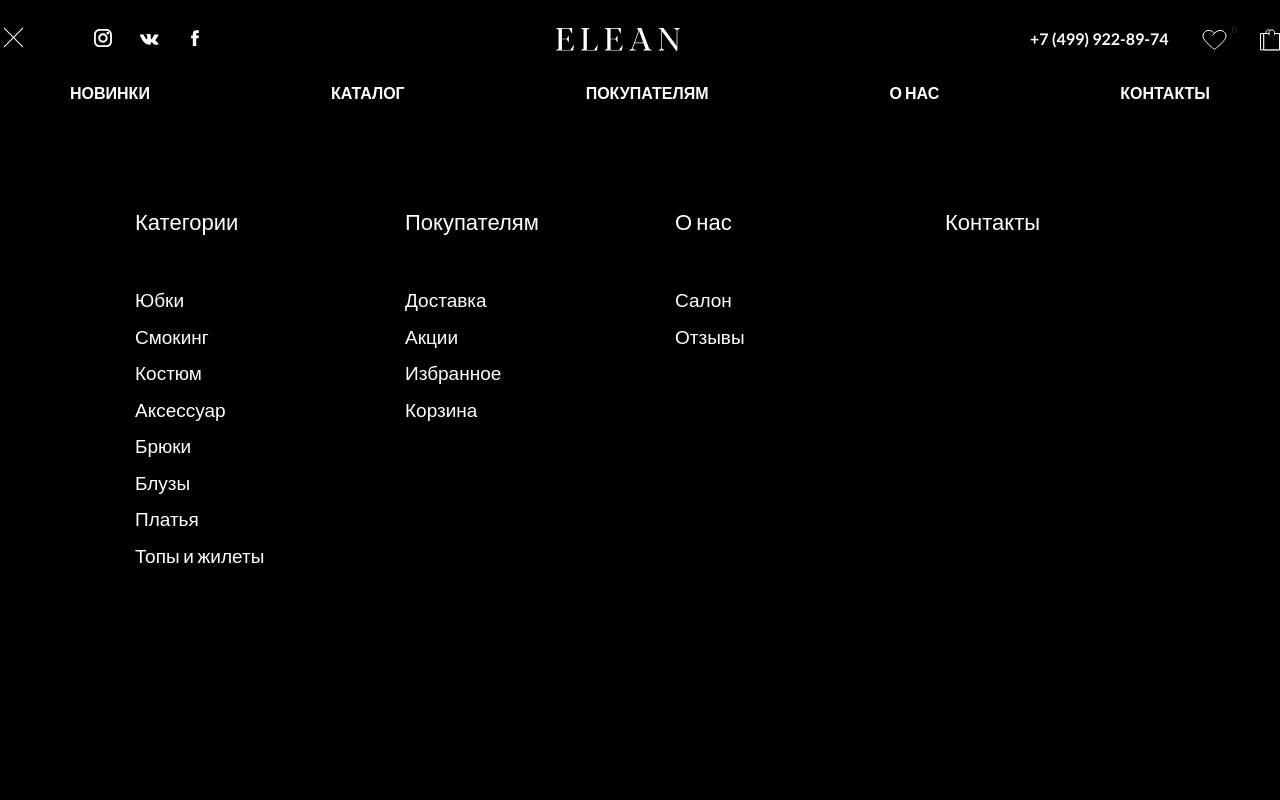
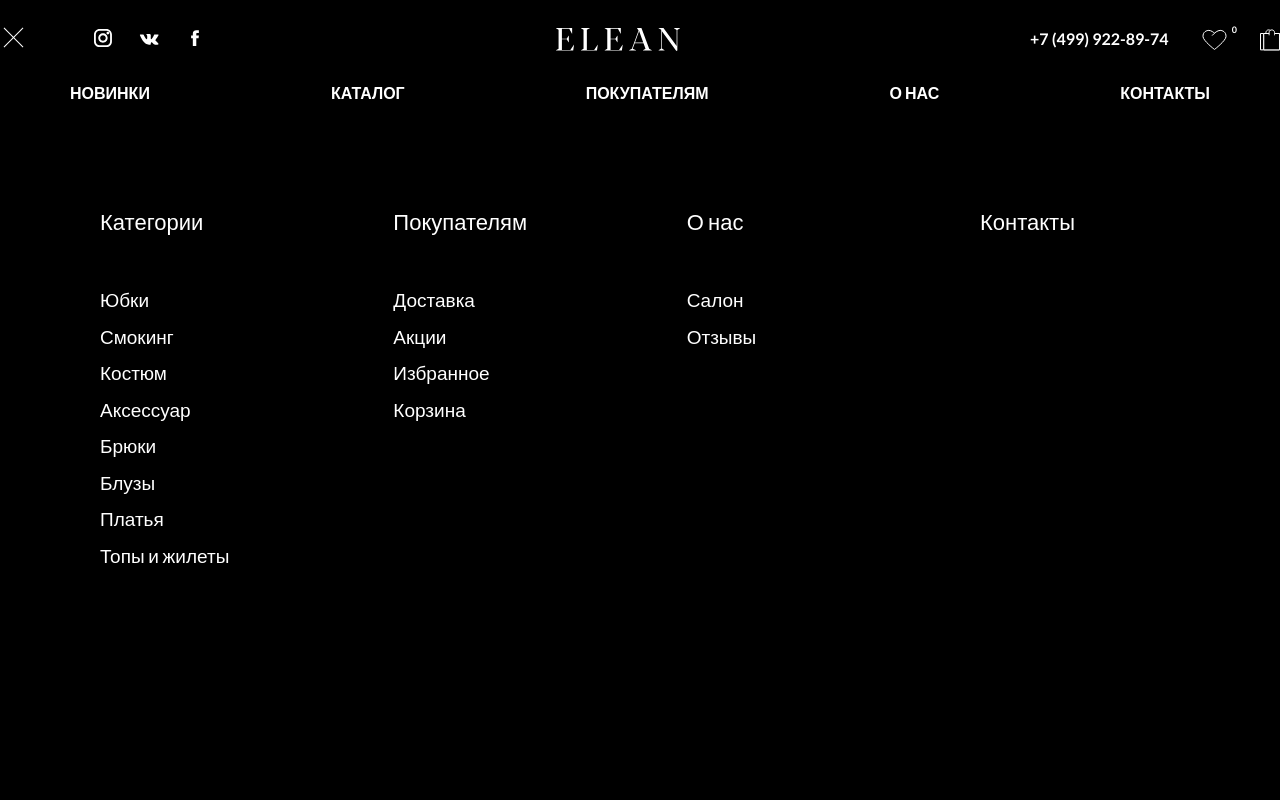
Before and after one commit to maxbronnikov10/dvelili, a website: page src/index.html in a window 1280 px wide. Both pictures are taken after a click on the element 13 px from the left and 38 px from the top of the page. Shown: the top 800 px of the page. Drawn offline with nearby package versions, Linux system fonts and the light colour scheme; files that its build step writes are made by us from their sources.

Commit message:
delete errors and add new styles, scripts

```diff
--- a/src/index.html
+++ b/src/index.html
@@ -64,12 +64,14 @@
                     </div>
 
                     <div class="promo__logo">
+                        <a href="#">
                             <svg width="124" height="23" viewBox="0 0 124 23" fill="none"
                                 xmlns="http://www.w3.org/2000/svg">
                                 <path
                                     d="M83.1165 15.1942V14.5196H87.2429L83.1165 2.99292V0.000294635H85.4413L93.1816 20.8428L95.8516 22.2828V22.5827H86.9733V22.2828L89.519 20.8268L87.4964 15.1945H83.1165V15.1942ZM105.909 20.6069L108.562 22.2988V22.5824H102.607V22.2988L105.229 20.6069V1.75623L102.607 0.299893V0H107.457L120.634 18.0049V1.97557L117.98 0.2839V0.000294635H124V0.2839L121.346 1.97557V22.5824L120.348 23L105.909 3.29825V20.6069H105.909ZM0 22.2828L2.57279 20.8428V1.75653L0 0.300197V0.000294635H16.1331V5.73966H15.9875L13.2691 0.674918H5.90641V10.665H10.6802L12.5734 7.77951H12.8433V14.3057H12.5734L10.6802 11.3396H5.90641V21.9081H14.3479L17.8864 16.8274L18.0265 16.8434L17.1906 22.5827H0.000303802V22.2828H0ZM83.1165 0.000294635V2.99292L78.9905 14.5196H83.1165V15.1942H78.737L76.7302 20.8265H76.7466L80.0693 22.2825V22.5824H73.068V22.2825L75.8943 20.8425L82.5615 2.41456L81.0617 0.299893V0H83.1165V0.000294635ZM24.9601 0.000294635H33.7736V0.300197L30.8665 1.75653V21.9081H38.1374L41.6759 16.8274L41.816 16.8434L40.9801 22.5827H24.9601V22.2828L27.5329 20.8428V1.75653L24.9601 0.300197V0.000294635ZM48.6903 22.2828L51.2631 20.8428V1.75653L48.6903 0.300197V0.000294635H64.8234V5.73966H64.6778L61.9594 0.674918H54.5967V10.665H59.3702L61.2636 7.77951H61.5336V14.3057H61.2636L59.3702 11.3396H54.5967V21.9081H63.0382L66.5767 16.8274L66.7171 16.8434L65.8809 22.5827H48.6903V22.2828Z"
                                     fill="#222222" />
                             </svg>
+                        </a>
                     </div>
 
                     <div class="promo__order">
@@ -77,15 +79,18 @@
                             <a href="tel:+74999228974" class="promo__phone">+7 (499) 922-89-74</a>
                         </div>
                         <div class="promo__favorites">
+                            <a href="">
                                 <svg width="25" height="21" viewBox="0 0 25 21" fill="none"
                                     xmlns="http://www.w3.org/2000/svg">
                                     <path
                                         d="M12.5769 4.24603C11.8813 3.62026 9.21613 1.37173 6.85609 1.39471C4.43734 1.41857 0.70379 3.00156 1.0187 7.69219C1.29714 11.8357 12.3919 20.3561 12.3919 20.3561C12.4613 20.4073 12.5334 20.4073 12.6081 20.3561C12.6081 20.3561 23.7029 11.8348 23.9813 7.69219C24.2962 3.00156 20.5627 1.41857 18.143 1.39471C15.4022 1.36819 12.2496 4.40512 12.2496 4.40512L10.1093 6.58736"
                                         stroke="#333333" stroke-miterlimit="3.8637" />
                                 </svg>
+                            </a>
                             <div class="promo__count">0</div>
                         </div>
                         <div class="promo__cart">
+                            <a href="">
                                 <svg width="20" height="22" viewBox="0 0 20 22" fill="none"
                                     xmlns="http://www.w3.org/2000/svg">
                                     <path d="M3.67929 20.8598H0.499023V4.50195H3.73406" stroke="#333333"
@@ -100,6 +105,7 @@
                                         d="M9.12598 6.27259C9.12598 6.27259 9.12598 4.90562 9.12598 3.47365C9.12598 2.04167 10.3329 0.880859 11.8218 0.880859C13.3108 0.880859 14.5177 2.04167 14.5177 3.47365C14.5177 4.90562 14.5177 6.27259 14.5177 6.27259"
                                         stroke="#333333" stroke-miterlimit="3.8637" />
                                 </svg>
+                            </a>
                             <div class="promo__count">0</div>
                         </div>
                     </div>
@@ -116,65 +122,7 @@
                 </ul>
             </nav>
         </div>
-        <div class="promo__dropdownmenu">
-            <div class="container">
-                <div class="promo__dropdownmenu-wrapper">
-                    <div class="promo__dropdownmenu-header">Категории</div>
-                    <div class="promo__dropdownmenu-header">Покупателям</div>
-                    <div class="promo__dropdownmenu-header">О нас</div>
-                    <div class="promo__dropdownmenu-header">Контакты</div>
-                    <ul class="promo__list">
-                        <li class="promo__list-item">
-                            <a href="#">Юбки</a>
-                        </li>
-                        <li class="promo__list-item">
-                            <a href="#">Смокинг</a>
-                        </li>
-                        <li class="promo__list-item">
-                            <a href="#">Костюм</a>
-                        </li>
-                        <li class="promo__list-item">
-                            <a href="#">Аксессуар</a>
-                        </li>
-                        <li class="promo__list-item">
-                            <a href="#">Брюки</a>
-                        </li>
-                        <li class="promo__list-item">
-                            <a href="#">Блузы</a>
-                        </li>
-                        <li class="promo__list-item">
-                            <a href="#">Платья</a>
-                        </li>
-                        <li class="promo__list-item">
-                            <a href="#">Топы и жилеты</a>
-                        </li>
-                    </ul>
-                    <ul class="promo__list">
-                        <li class="promo__list-item">
-                            <a href="#">Доставка
-                            </a>
-                        </li>
-                        <li class="promo__list-item">
-                            <a href="#">Акции</a>
-                        </li>
-                        <li class="promo__list-item">
-                            <a href="#">Избранное</a>
-                        </li>
-                        <li class="promo__list-item">
-                            <a href="#">Корзина</a>
-                        </li>
-                    </ul>
-                    <ul class="promo__list">
-                        <li class="promo__list-item">
-                            <a href="#">Салон</a>
-                        </li>
-                        <li class="promo__list-item">
-                            <a href="#">Отзывы</a>
-                        </li>
-                    </ul>
-                </div>
-            </div>
-        </div>
+
     </section>
     <section class="presentation">
         <div class="presentation__wrapper">
@@ -182,6 +130,66 @@
                 <div class="presentation__content">
                     <div class="presentation__text">Дорого, богато</div>
                     <button class="btn">Каталог изделий</button>
+                </div>
+            </div>
+        </div>
+        <div class="presentation__dropdownmenu ">
+            <div class="container">
+                <div class="presentation__dropdownmenu-wrapper">
+                    <div class="presentation__dropdownmenu-header">Категории</div>
+                    <div class="presentation__dropdownmenu-header">Покупателям</div>
+                    <div class="presentation__dropdownmenu-header">О нас</div>
+                    <div class="presentation__dropdownmenu-header">Контакты</div>
+                    <ul class="presentation__list">
+                        <li class="presentation__list-item">
+                            <a href="#">Юбки</a>
+                        </li>
+                        <li class="presentation__list-item">
+                            <a href="#">Смокинг</a>
+                        </li>
+                        <li class="presentation__list-item">
+                            <a href="#">Костюм</a>
+                        </li>
+                        <li class="presentation__list-item">
+                            <a href="#">Аксессуар</a>
+                        </li>
+                        <li class="presentation__list-item">
+                            <a href="#">Брюки</a>
+                        </li>
+                        <li class="presentation__list-item">
+                            <a href="#">Блузы</a>
+                        </li>
+                        <li class="presentation__list-item">
+                            <a href="#">Платья</a>
+                        </li>
+                        <li class="presentation__list-item">
+                            <a href="#">Топы и жилеты</a>
+                        </li>
+                    </ul>
+                    <ul class="presentation__list">
+                        <li class="presentation__list-item">
+                            <a href="#">Доставка
+                            </a>
+                        </li>
+                        <li class="presentation__list-item">
+                            <a href="#">Акции</a>
+                        </li>
+                        <li class="presentation__list-item">
+                            <a href="#">Избранное</a>
+                        </li>
+                        <li class="presentation__list-item">
+                            <a href="#">Корзина</a>
+                        </li>
+                    </ul>
+                    <ul class="presentation__list">
+                        <li class="presentation__list-item">
+                            <a href="#">Салон</a>
+                        </li>
+                        <li class="presentation__list-item">
+                            <a href="#">Отзывы</a>
+                        </li>
+                    </ul>
+                </div>
             </div>
         </div>
         </div>
@@ -490,7 +498,7 @@
         </div>
     </footer>
 
-    <a href="#up" class="pageup">
+    <a href="#up" class="pageup pageup-hidden pageup-none">
         <svg aria-hidden="true" focusable="false" data-prefix="fas" data-icon="chevron-circle-up"
             class="svg-inline--fa fa-chevron-circle-up fa-w-16" role="img" xmlns="http://www.w3.org/2000/svg"
             viewBox="0 0 512 512">
--- a/src/js/script.js
+++ b/src/js/script.js
@@ -7,10 +7,11 @@ const hamburger = document.querySelector('.promo__hamburger'),
     promo = document.querySelector('.promo'),
     menuList = document.querySelectorAll('.promo__menu-item'),
     wrapper = document.querySelector('.presentation__wrapper'),
-    dropdownmenu = document.querySelector('.promo__dropdownmenu'),
+    dropdownmenu = document.querySelector('.presentation__dropdownmenu'),
     pageup = document.querySelector('.pageup');
 
 hamburger.addEventListener('click', () => {
+    hamburger.style.pointerEvents = 'none'
     promo.classList.toggle('promo-active');
     hamburger.classList.toggle('promo__hamburger-active');
     logo.classList.toggle('promo__logo-active');
@@ -21,33 +22,76 @@ hamburger.addEventListener('click', () => {
     menuList.forEach(function (e) {
         e.classList.toggle('promo__menu-item-active');
     });
-    dropdownmenu.classList.toggle('promo__dropdownmenu-active');
-    wrapper.classList.toggle('promo__wrapper-active');
 
+
+    if (wrapper.classList.contains('presentation__wrapper-active')) {
+        wrapper.classList.remove('presentation__wrapper-active');
+        setTimeout(function () {
+            wrapper.classList.remove('presentation__wrapper-hidden');
+        }, 20);
+    } else {
+        wrapper.classList.add('presentation__wrapper-hidden');
+        wrapper.addEventListener('transitionend', function (e) {
+            wrapper.classList.add('presentation__wrapper-active');
+        }, {
+            capture: false,
+            once: true,
+            passive: false
+        });
+    }
+    // if (dropdownmenu.classList.contains('presentation__dropdownmenu-none')) {
+    //     dropdownmenu.classList.remove('presentation__dropdownmenu-none');
+    //     dropdownmenu.classList.add('presentation__dropdownmenu-active');
+    //     setTimeout(function () {
+    //         dropdownmenu.classList.remove('presentation__dropdownmenu-hidden');
+    //     }, 20);
+    // } else {
+    //     dropdownmenu.classList.add('presentation__dropdownmenu-hidden');
+    //     dropdownmenu.addEventListener('transitionend', function (e) {
+    //         dropdownmenu.classList.add('presentation__dropdownmenu-none');
+    //         dropdownmenu.classList.remove('presentation__dropdownmenu-active');
+    //     }, {
+    //         capture: false,
+    //         once: true,
+    //         passive: false
+    //     });
+    // }
+
+    dropdownmenu.classList.toggle("presentation__dropdownmenu-active");
+
+    setTimeout(() => {
+        hamburger.style.pointerEvents = 'auto'
+    }, 500);
 });
 
 window.addEventListener('scroll', function () {
-    if (window.scrollY > 1200) {
-        pageup.classList.remove("pageup-fadeout");
-        pageup.classList.add("pageup-fadein");
-    } else {
-        if (pageup.classList.contains("pageup-fadein")) {
-            console.log("поешь говна");
-            pageup.classList.remove("pageup-fadein");
-            pageup.classList.add("pageup-fadeout");
+    if (window.scrollY > 1200 && pageup.classList.contains('pageup-none')) {
+        console.log('вкусно?');
+        pageup.classList.remove('pageup-none');
+        pageup.classList.add('pageup-active');
+        setTimeout(function () {
+            pageup.classList.remove('pageup-hidden');
+        }, 20);
     }
+    else if (window.scrollY < 1200 && pageup.classList.contains('pageup-active')) {
+        console.log('пососи');
+        pageup.classList.add('pageup-hidden');
+        pageup.addEventListener('transitionend', function (e) {
+            pageup.classList.add('pageup-none');
+            pageup.classList.remove('pageup-active');
+        }, {
+            capture: false,
+            once: true,
+            passive: false
+        });
     }
 });
 
 pageup.addEventListener('click', function (e) {
     e.preventDefault();
-    if (getComputedStyle(pageup).opacity != 0) {
-        console.log('ага соси');
-
     const blockID = pageup.getAttribute('href')
     document.querySelector(blockID).scrollIntoView({
         behavior: 'smooth',
         block: 'start'
     });
-    }
 });
--- a/src/sass/blocks/_buttons.sass
+++ b/src/sass/blocks/_buttons.sass
@@ -12,8 +12,10 @@
     font-weight: bold
     text-transform: uppercase
     background-color: rgba(0, 0, 0, 0.3)
+    transition: .9s all
+    &:hover
+        border-radius: 20px
     &-white
-        transition: .9s
         background-color: #fff
         color: #000
         border: 1px solid #000
@@ -21,10 +23,8 @@
             background: black
             color: #fff
     &-black
-        transition: all .7s
         background-color: #000
         &:hover
-            border-radius: 20px
             border: 1px solid #000
             background: #fff
             color: #000
--- a/src/sass/blocks/_presentation.sass
+++ b/src/sass/blocks/_presentation.sass
@@ -1,14 +1,18 @@
 .presentation
-    margin-top: 10px
+    position: relative
     &__wrapper
-        height: calc(100vh - 115px)
+        padding-top: 10px
+        height: calc(100vh - 105px)
         background: url('../img/main_bg.jpg') center/cover no-repeat
         width: 100%
         display: flex
         align-items: flex-end
         justify-content: center
+        transition: all .3s
         &-active
             display: none
+        &-hidden
+            opacity: 0
     &__content
         padding-bottom: 80px
     &__text
@@ -16,6 +20,38 @@
         font-size: 36px
         text-align: center
         color: #FFFFFF
+    &__dropdownmenu
+        position: absolute
+        top: -1150px
+        width: 100%
+        padding-top: 100px
+        background-color: #000
+        height: calc(100vh - 15px)
+        transition-delay: .5s
+        transition: all .5s
+        display: block
+        &-active
+            top: 0
+        &-header
+            font-size: 22px
+            color: #fff
+        &-wrapper
+            width: 1080px
+            margin: 0 auto
+            display: grid
+            grid-template: repeat(2, auto)/repeat(4,200px)
+            grid-auto-rows: 120px
+            justify-content: space-between
+            row-gap: 40px
+    &__list
+        margin: 0
+        padding: 0
+        list-style-type: none
+        li
+            margin-top: 8px
+            a
+                font-size: 19px
+                color: #fff
     .btn
         margin: 0 auto
         margin-top: 50px
--- a/src/sass/blocks/_promo.sass
+++ b/src/sass/blocks/_promo.sass
@@ -1,6 +1,9 @@
 .promo
     padding-top: 26px
+
+    transition: all 0.5s
     &-active
+        transition: all 0.5s
         background-color: #000
     &__subheader
         display: flex
@@ -17,10 +20,22 @@
         height: 13px
         cursor: pointer
         span
+            position: relative
             display: block
             width: 27px
             height: 1px
-            background-color: #000
+            background: rgb(44, 62, 80)
+            transition: 0.5s
+            border: none
+            margin-left: auto
+            margin-right: auto
+            &:nth-child(1)
+                transition-delay: 0.2s
+            &:nth-child(2)
+                transition-delay: 0.3s
+            &:nth-child(3)
+                margin-bottom: 0
+                transition-delay: 0.4s
         &-active
             span
                 background-color: white
@@ -31,6 +46,11 @@
                 &:nth-child(3)
                     display: none
     &__logo
+        &:hover
+            svg
+                path
+                    transition: .2s all
+                    fill: #E1C4A9
         &-active
             svg
                 path
@@ -45,6 +65,11 @@
             display: flex
             align-items: center
             justify-content: center
+            &:hover
+                svg
+                    path
+                        transition: .3s all
+                        fill: #E1C4A9
         &-active
             svg
                 path
@@ -61,6 +86,7 @@
         &-active
             a
                 color: white
+
     &__cart, &__favorites
         position: relative
         &-active
@@ -68,15 +94,35 @@
                 path
                     fill: black
                     stroke: #fff
+            .promo__count
+                color: #fff
+    &__favorites
+        a
+            width: 100%
+            height: 100%
+            &:hover
+                svg
+                    path
+                        fill: #F2404A
+                        transition: 1s all
+        div
+            left: 30px
+    &__cart
+        a
+            display: block
+            width: 100%
+            height: 100%
+            &:hover
+                svg
+                    path
+                        transition: .3s all
+                        fill: #F2404A
     &__count
         top: -3px
         left: 27px
         position: absolute
         font-weight: bold
         font-size: 9px
-    &__favorites
-        div
-            left: 30px
 
     &__nav
         margin-top: 30px
@@ -96,29 +142,3 @@
         &-active
             a
                 color: #fff
-
-    &__dropdownmenu
-        margin-top: 100px
-        background-color: #000
-        height: calc(100vh - 15px)
-        display: none
-        &-active
-            display: flex
-        &-header
-            font-size: 22px
-            color: #fff
-        &-wrapper
-            display: grid
-            grid-template: repeat(2, auto)/repeat(4,200px)
-            grid-auto-rows: 120px
-            column-gap: 70px
-            row-gap: 40px
-    &__list
-        margin: 0
-        padding: 0
-        list-style-type: none
-        li
-            margin-top: 8px
-            a
-                font-size: 19px
-                color: #fff
```
Also changed, not shown: src/sass/blocks/_pageup.sass (+6 -8 lines), dist/css/slick.css (deleted), dist/css/style.min.css, dist/index.html, dist/js/script.js. Lines whose indentation alone changed are shown as unchanged.
